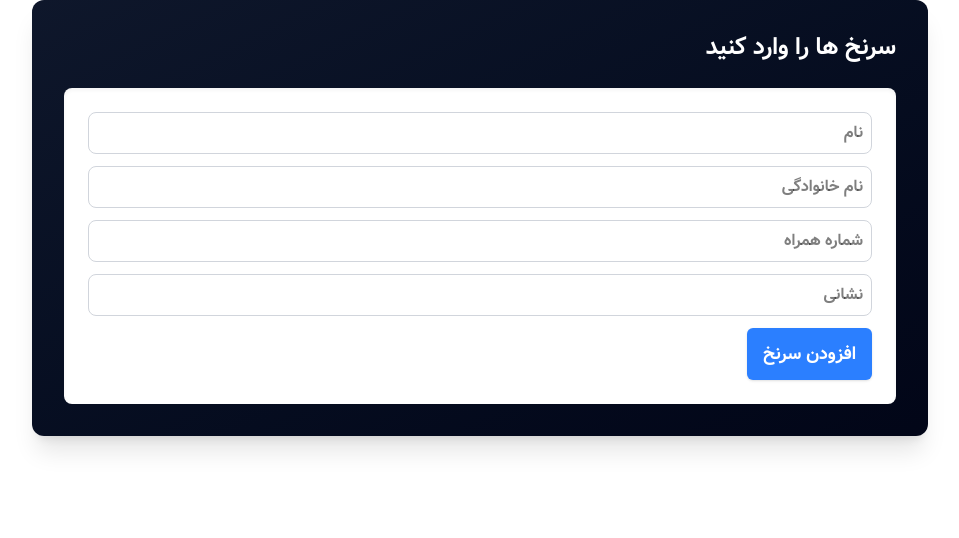
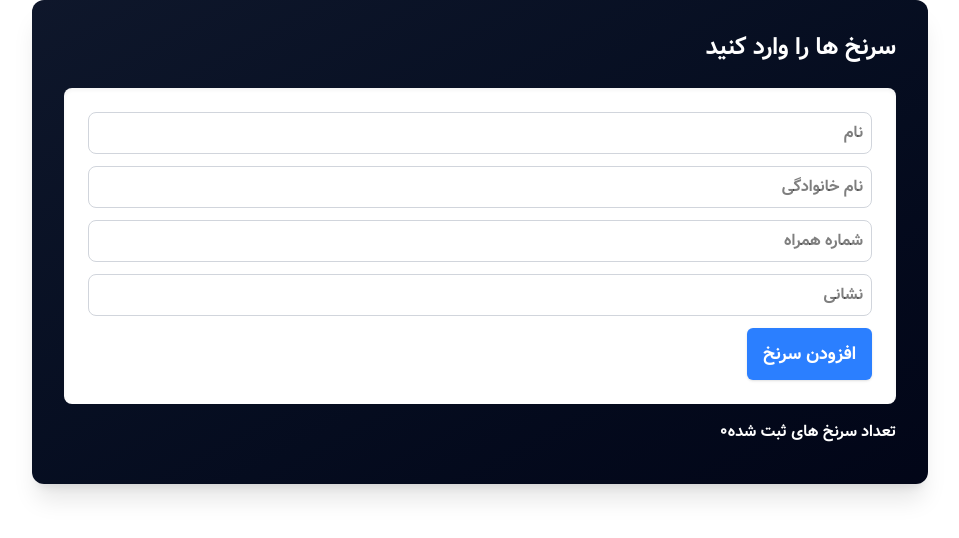
Before and after one commit to frau-azadeh/mini-crm, a Next.js app: page /lead in a window 1280 px wide. Shown: the top 538 px of the page, without its empty margins (288-1247 px from the left). Built offline with nearby package versions, Linux system fonts and the light colour scheme.

Commit message:
add ListLead with props

```diff
--- a/src/app/components/lead/AddLead.tsx
+++ b/src/app/components/lead/AddLead.tsx
@@ -1,8 +1,9 @@
 "use client"
 
 import { Lead } from '@/types/types'
-import React, { useCallback, useState } from 'react'
+import React, { useCallback,  useState } from 'react'
 import Button from '../ui/Button'
+import ListLead from './ListLead'
 
 const AddLead:React.FC = () => {
 
@@ -77,6 +78,7 @@ const AddLead:React.FC = () => {
 <Button onClick={handleAdd}>افزودن سرنخ</Button>
 
       </div>
+      <ListLead leads={leads}/>
     </div>
   )
 }
```
